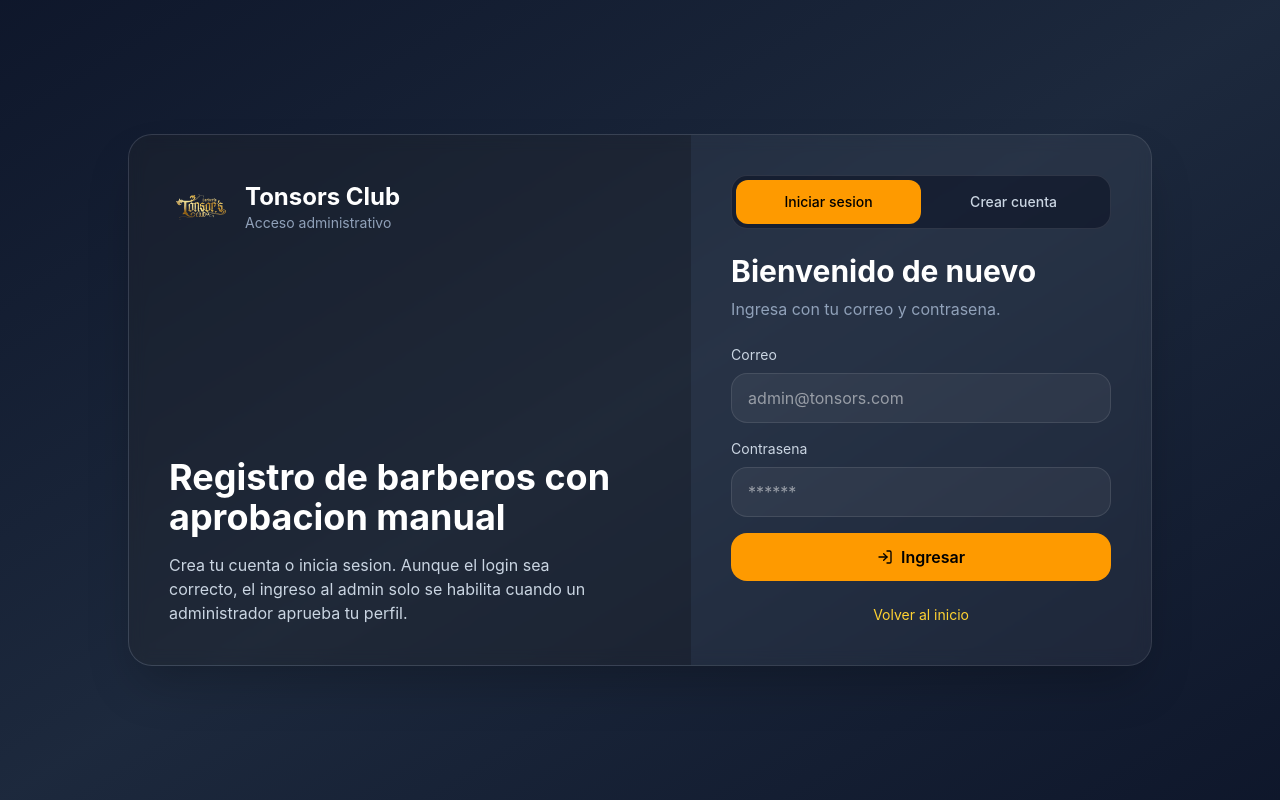
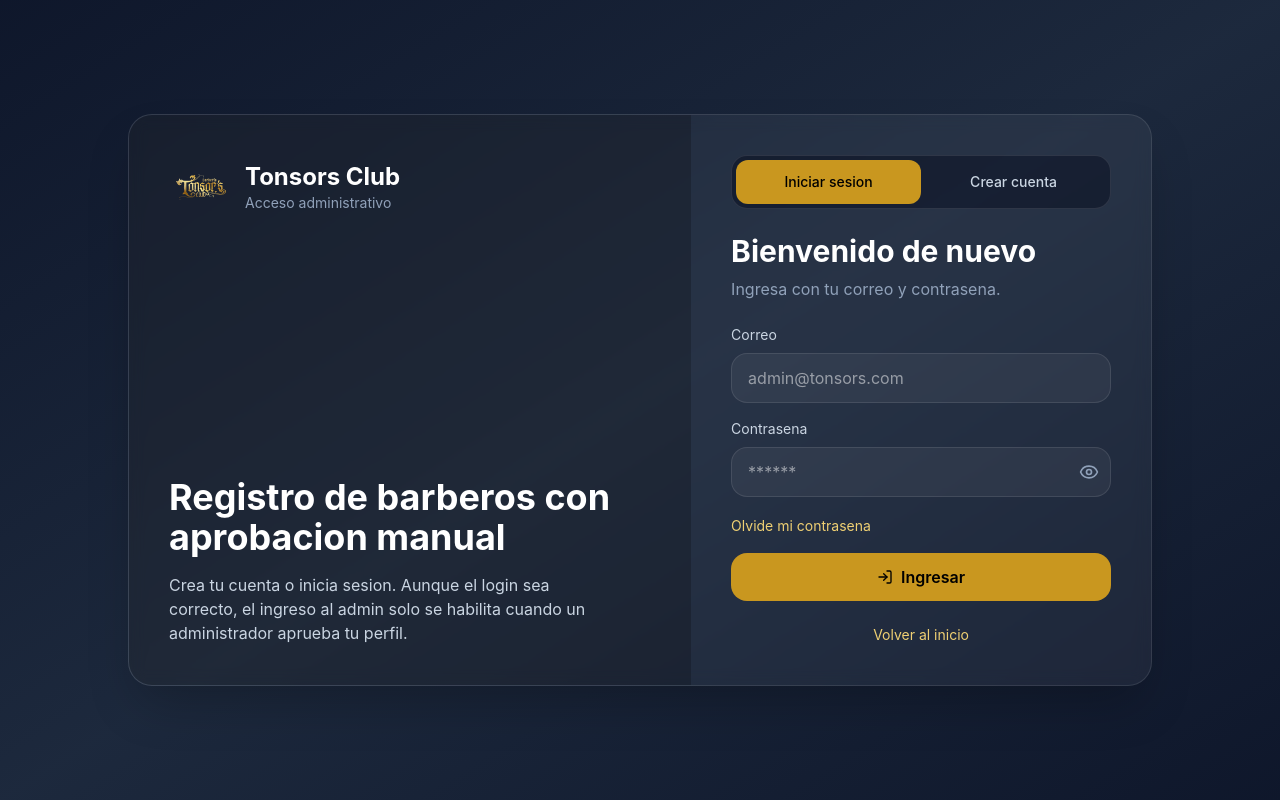
Before and after one commit to obertogustavo10/tonsors-club, a React (Vite) app: page /auth in a window 1280 px wide. Built offline with nearby package versions, Linux system fonts and the light colour scheme; no server answers; what @radix-ui/themes would draw is missing.

Commit message:
version prod1.0

```diff
--- a/src/index.css
+++ b/src/index.css
@@ -1,6 +1,21 @@
 @import "tailwindcss";
+
+@theme {
+  --color-amber-50: #fffbea;
+  --color-amber-100: #fff3cc;
+  --color-amber-200: #f9e19b;
+  --color-amber-300: #efd073;
+  --color-amber-400: #ddb34a;
+  --color-amber-500: #c9971f;
+  --color-amber-600: #aa7c18;
+  --color-amber-700: #876014;
+  --color-amber-800: #644610;
+  --color-amber-900: #412c0b;
+  --color-amber-950: #241805;
+}
+
 :root {
-  --gradient-primary: linear-gradient(to top, #3d601d, #c7f669);
+  --gradient-primary: linear-gradient(to top, #8b6410, #f1d06b);
 }
 
 .btn-gradient {
--- a/src/pages/Auth.jsx
+++ b/src/pages/Auth.jsx
@@ -1,9 +1,12 @@
 import React, { useMemo, useState } from "react";
 import { Link, Navigate, useLocation } from "react-router-dom";
-import { LogIn, UserPlus } from "lucide-react";
+import { Eye, EyeOff, KeyRound, LogIn, UserPlus } from "lucide-react";
 import logoTonsors from "../assets/logo-tonsors-dorado.png";
 import { useAuth } from "../context/AuthContext";
-import { isUserApproved } from "../service/auth.service";
+import {
+  isUserApproved,
+  sendPanelPasswordReset,
+} from "../service/auth.service";
 import AccessPending from "../components/auth/AccessPending";
 
 const initialLogin = {
@@ -27,6 +30,11 @@ export default function Auth() {
   const [registerForm, setRegisterForm] = useState(initialRegister);
   const [submitting, setSubmitting] = useState(false);
   const [error, setError] = useState("");
+  const [resetMessage, setResetMessage] = useState("");
+  const [resetSubmitting, setResetSubmitting] = useState(false);
+  const [showResetPassword, setShowResetPassword] = useState(false);
+  const [showLoginPassword, setShowLoginPassword] = useState(false);
+  const [showRegisterPassword, setShowRegisterPassword] = useState(false);
   const from = useMemo(() => location.state?.from?.pathname || "/Admin", [location.state]);
 
   if (!loading && user && isUserApproved(profile)) {
@@ -51,6 +59,10 @@ export default function Auth() {
         return "El correo no tiene un formato valido.";
       case "auth/weak-password":
         return "La contrasena debe tener al menos 6 caracteres.";
+      case "auth/missing-email":
+        return "Ingresa tu correo para recuperar la contrasena.";
+      case "auth/too-many-requests":
+        return "Demasiados intentos. Espera un momento e intenta otra vez.";
       default:
         return "No se pudo completar la autenticacion. Intenta nuevamente.";
     }
@@ -83,6 +95,28 @@ export default function Auth() {
       setError(normalizeFirebaseError(firebaseError));
     } finally {
       setSubmitting(false);
+    }
+  };
+
+  const handlePasswordReset = async () => {
+    setError("");
+    setResetMessage("");
+
+    try {
+      setResetSubmitting(true);
+      await sendPanelPasswordReset(loginForm.email);
+      setResetMessage(
+        "Te enviamos un correo para restablecer la contrasena. Revisa tu bandeja y spam."
+      );
+    } catch (firebaseError) {
+      console.error("Error reset password:", firebaseError);
+      if (firebaseError?.message === "email-required") {
+        setError("Ingresa tu correo para recuperar la contrasena.");
+      } else {
+        setError(normalizeFirebaseError(firebaseError));
+      }
+    } finally {
+      setResetSubmitting(false);
     }
   };
 
@@ -164,6 +198,12 @@ export default function Auth() {
                 </div>
               )}
 
+              {resetMessage && (
+                <div className="mb-4 rounded-2xl border border-emerald-500/30 bg-emerald-500/10 px-4 py-3 text-sm text-emerald-200">
+                  {resetMessage}
+                </div>
+              )}
+
               {mode === "login" ? (
                 <form className="space-y-4" onSubmit={handleLogin}>
                   <div>
@@ -182,15 +222,63 @@ export default function Auth() {
                     <label className="mb-2 block text-sm text-slate-300">
                       Contrasena
                     </label>
+                    <div className="relative">
                       <input
-                      type="password"
+                        type={showLoginPassword ? "text" : "password"}
                         value={loginForm.password}
                         onChange={(event) =>
                           setLoginForm((prev) => ({ ...prev, password: event.target.value }))
                         }
-                      className="w-full rounded-2xl border border-white/10 bg-white/5 px-4 py-3 text-white outline-none"
+                        className="w-full rounded-2xl border border-white/10 bg-white/5 px-4 py-3 pr-12 text-white outline-none"
                         placeholder="******"
                       />
+                      <button
+                        type="button"
+                        onClick={() => setShowLoginPassword((prev) => !prev)}
+                        className="absolute right-3 top-1/2 -translate-y-1/2 text-slate-400 hover:text-white"
+                        aria-label={
+                          showLoginPassword
+                            ? "Ocultar contrasena"
+                            : "Mostrar contrasena"
+                        }
+                      >
+                        {showLoginPassword ? (
+                          <EyeOff className="h-5 w-5" />
+                        ) : (
+                          <Eye className="h-5 w-5" />
+                        )}
+                      </button>
+                    </div>
+                  </div>
+                  <div className="space-y-3">
+                    <button
+                      type="button"
+                      onClick={() => setShowResetPassword((prev) => !prev)}
+                      className="text-sm text-amber-300 hover:text-amber-200"
+                    >
+                      {showResetPassword
+                        ? "Ocultar recuperacion"
+                        : "Olvide mi contrasena"}
+                    </button>
+
+                    {showResetPassword && (
+                      <div className="rounded-2xl border border-white/10 bg-slate-950/40 p-4">
+                        <p className="text-sm text-slate-300">
+                          Te enviaremos un correo para cambiar la contrasena del acceso al panel.
+                        </p>
+                        <button
+                          type="button"
+                          onClick={handlePasswordReset}
+                          disabled={resetSubmitting}
+                          className="mt-3 inline-flex items-center justify-center rounded-xl border border-amber-500/30 bg-amber-500/10 px-4 py-2.5 text-sm font-medium text-amber-200 hover:bg-amber-500/20 disabled:opacity-60"
+                        >
+                          <KeyRound className="mr-2 h-4 w-4" />
+                          {resetSubmitting
+                            ? "Enviando correo..."
+                            : "Enviar correo de recuperacion"}
+                        </button>
+                      </div>
+                    )}
                   </div>
                   <button
                     type="submit"
@@ -262,8 +350,9 @@ export default function Auth() {
                     <label className="mb-2 block text-sm text-slate-300">
                       Contrasena
                     </label>
+                    <div className="relative">
                       <input
-                      type="password"
+                        type={showRegisterPassword ? "text" : "password"}
                         value={registerForm.password}
                         onChange={(event) =>
                           setRegisterForm((prev) => ({
@@ -271,8 +360,25 @@ export default function Auth() {
                             password: event.target.value,
                           }))
                         }
-                      className="w-full rounded-2xl border border-white/10 bg-white/5 px-4 py-3 text-white outline-none"
+                        className="w-full rounded-2xl border border-white/10 bg-white/5 px-4 py-3 pr-12 text-white outline-none"
                       />
+                      <button
+                        type="button"
+                        onClick={() => setShowRegisterPassword((prev) => !prev)}
+                        className="absolute right-3 top-1/2 -translate-y-1/2 text-slate-400 hover:text-white"
+                        aria-label={
+                          showRegisterPassword
+                            ? "Ocultar contrasena"
+                            : "Mostrar contrasena"
+                        }
+                      >
+                        {showRegisterPassword ? (
+                          <EyeOff className="h-5 w-5" />
+                        ) : (
+                          <Eye className="h-5 w-5" />
+                        )}
+                      </button>
+                    </div>
                   </div>
                   <button
                     type="submit"
--- a/src/pages/Home.jsx
+++ b/src/pages/Home.jsx
@@ -16,7 +16,7 @@ export default function Home() {
           className="absolute inset-0 bg-cover bg-center opacity-20"
           style={{ backgroundImage: `url(${barberiaBg})` }}
         />
-        <div className="absolute inset-0 bg-gradient-to-b from-transparent via-slate-900/50 to-slate-900" />
+        <div className="absolute inset-0 bg-gradient-to-b from-emerald-950/20 via-emerald-900/35 to-slate-900" />
 
         <div className="absolute right-4 top-4 z-20 sm:right-6 sm:top-6">
           <Link
@@ -46,7 +46,10 @@ export default function Home() {
             </div>
 
             <h1 className="text-5xl sm:text-7xl font-bold text-white mb-6">
-              Tonsor's <span className="bg-clip-text text-transparent bg-gradient-to-t from-[#3d601d] to-[#c7f669]">Club</span>
+              Tonsor's{" "}
+              <span className="bg-gradient-to-b from-[#fff1b8] via-[#f4c95d] to-[#b8860b] bg-clip-text text-transparent">
+                Club
+              </span>
             </h1>
 
             <p className="text-xl text-slate-300 mb-12 max-w-2xl mx-auto">
@@ -55,7 +58,7 @@ export default function Home() {
 
             <div className="flex justify-center">
               <Link to="/Client">
-                <Button className="w-full sm:w-auto bg-amber-500 hover:bg-amber-600 text-black font-bold text-lg px-8 py-6 rounded-xl shadow-lg shadow-amber-500/30">
+                <Button className="w-full sm:w-auto bg-gradient-to-b from-amber-300 via-amber-500 to-amber-700 hover:from-amber-200 hover:via-amber-400 hover:to-amber-600 text-black font-bold text-lg px-8 py-6 rounded-xl shadow-lg shadow-amber-500/30">
                   <Calendar className="w-6 h-6 mr-2" />
                   Reservar Cita
                 </Button>
--- a/src/service/auth.service.js
+++ b/src/service/auth.service.js
@@ -1,5 +1,6 @@
 import {
   createUserWithEmailAndPassword,
+  sendPasswordResetEmail,
   signInWithEmailAndPassword,
   signOut,
   updateProfile,
@@ -227,3 +228,12 @@ export async function loginPanelUser({ email, password }) {
 export async function logoutPanelUser() {
   await signOut(auth);
 }
+
+export async function sendPanelPasswordReset(email) {
+  const normalizedEmail = (email || "").trim().toLowerCase();
+  if (!normalizedEmail) {
+    throw new Error("email-required");
+  }
+
+  await sendPasswordResetEmail(auth, normalizedEmail);
+}
```
Also changed, not shown: src/pages/Client.jsx (+14 -8 lines), vercel.json (added), 1 other file (tests, documents, lock files or other folders). Lines whose indentation alone changed are shown as unchanged.
